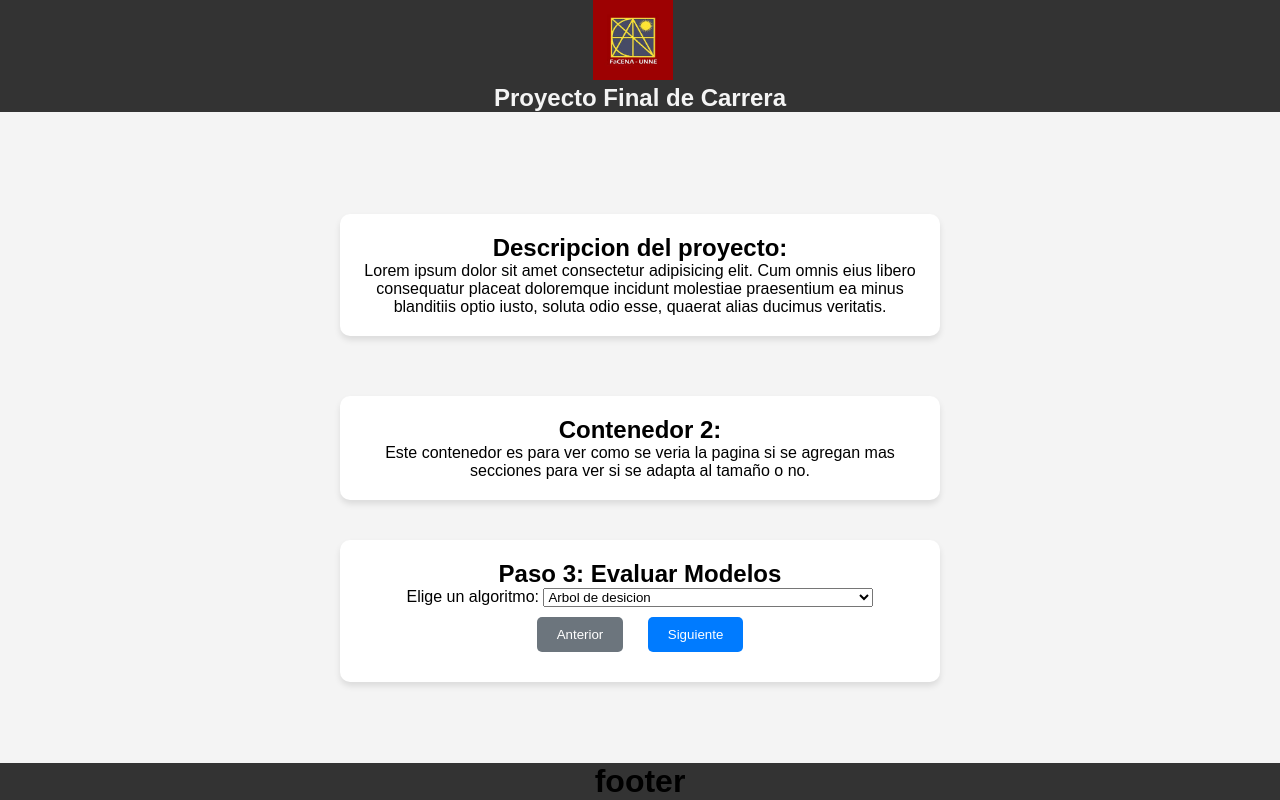
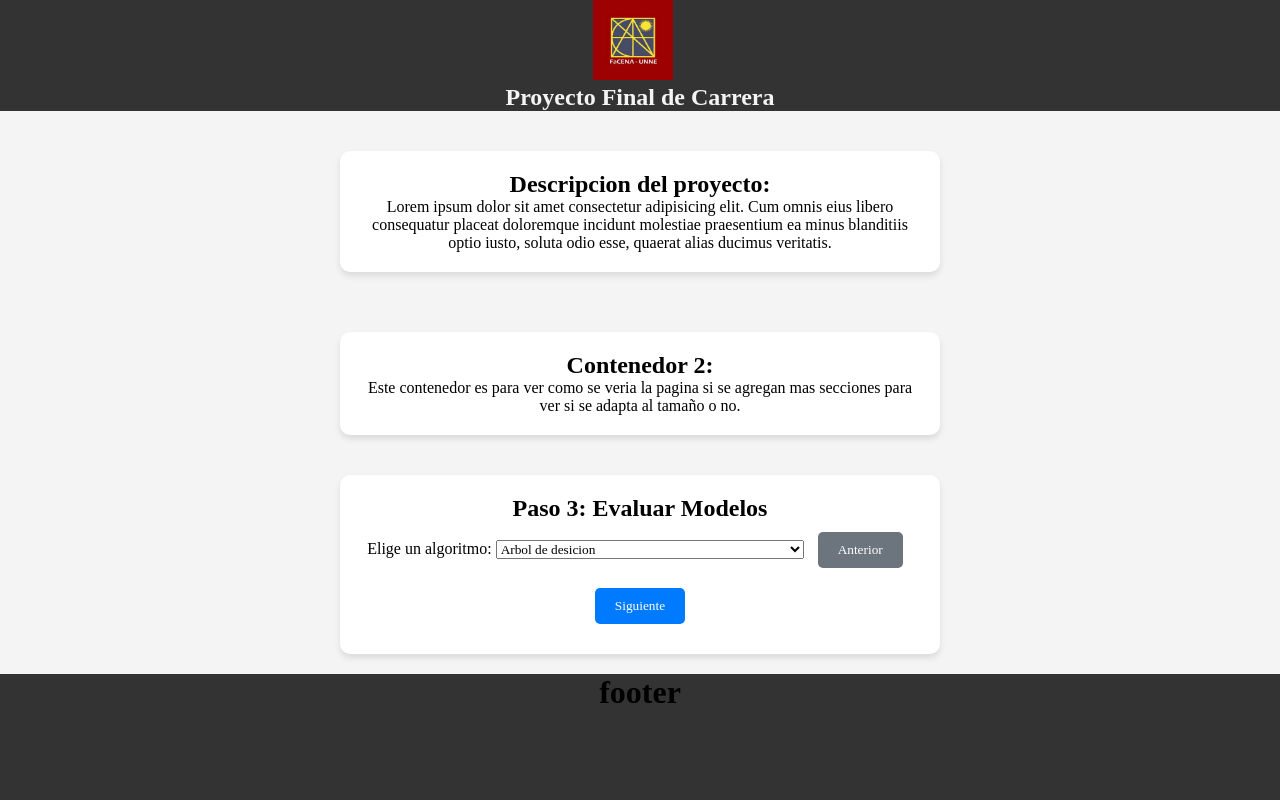
Before and after one commit to agustin-acevedo/Proyecto_final, a Flask app: page / in a window 1280 px wide. Run offline with Flask 3, Linux system fonts and the light colour scheme.

Commit message:
Cambios en el diseño

```diff
--- a/static/style2.css
+++ b/static/style2.css
@@ -1,74 +1,109 @@
+  @font-face {
+      font-family: Roboto-regular;
+      src: gx-file(roboto-regular);
+  }
+
+
+  *::before {
+      box-sizing: border-box;
+  }
+
+  *::after {
+      box-sizing: border-box;
+  }
+
   * {
+      box-sizing: border-box !important;
       margin: 0;
       padding: 0;
-    box-sizing: border-box; /* Incluye padding y border en el tamaño total */
+      font-family: Roboto-regular !important;
   }
 
-  /* Asegura que el cuerpo ocupe toda la pantalla */
-html, body {
-    height: 100%; /* Hace que el html y el body cubran toda la altura del viewport */
-    width: 100%; /* Asegura que ocupen todo el ancho */
-    font-family: Arial, sans-serif;
-  }
+
+
   /* General */
-body {
-    margin: 0; /* Elimina el margen predeterminado */
+  html,body {
+    height: 100%;
+    width: 100%;
+      margin: 0;
+      /* Elimina el margen predeterminado */
       font-family: Arial, sans-serif;
       display: flex;
       flex-direction: column;
-    align-items: center; /* Centra horizontalmente */
+      align-items: center;
+      /* Centra horizontalmente */
       background-color: #f4f4f4;
   }
 
   /* Header */
   header {
-    width: 100%; /* Ocupa todo el ancho */
+      width: 100%;
+      /* Ocupa todo el ancho */
 
       text-align: center;
-    background-color:  #333;
+      background-color: #333;
 
   }
 
   main {
-    display: flex; /* Activa Flexbox */
+      display: flex;
+      /* Activa Flexbox */
       /*flex-direction: column;*/
-    align-items: center; /* Centra verticalmente */
+      align-items: center;
+      /* Centra verticalmente */
       /* justify-content: center; */
-    height: 100%; /* Hace que el <main> ocupe toda la altura de la ventana */
-    width: 100%; /* Asegura que el <main> ocupe todo el ancho */
+      height: 100%;
+      /* Hace que el <main> ocupe toda la altura de la ventana */
+      width: 100%;
+      /* Asegura que el <main> ocupe todo el ancho */
       /* background-color: #f9f9f9; /* Fondo opcional */
       text-align: center;
   }
 
 
   .contenedor {
-    background-color: white;   /* Fondo blanco */
-    padding: 20px;             /* Márgenes internos */
-    border-radius: 10px;       /* Esquinas redondeadas */
-    box-shadow: 0 4px 6px rgba(0, 0, 0, 0.1); /* Sombra ligera */
-    width: 80%;                /* Ancho relativo al viewport */
-    max-width: 600px;          /* Ancho máximo */
-    text-align: center;        /* Centra el texto dentro del contenedor */
+      background-color: white;
+      /* Fondo blanco */
+      padding: 20px;
+      /* Márgenes internos */
+      border-radius: 10px;
+      /* Esquinas redondeadas */
+      box-shadow: 0 4px 6px rgba(0, 0, 0, 0.1);
+      /* Sombra ligera */
+      width: 80%;
+      /* Ancho relativo al viewport */
+      max-width: 600px;
+      /* Ancho máximo */
+      text-align: center;
+      /* Centra el texto dentro del contenedor */
   }
 
- footer{
-    width: 100%; /* Ocupa todo el ancho */
+  footer {
+      width: 100%;
+      height: 100%;
+      /* Ocupa todo el ancho */
       text-align: center;
-    background-color:  #333;
+      background-color: #333;
   }
 
   /* Imagen del Logo */
   .logo {
-    width: 80px;                    /* Tamaño del logo */
-    height: 80px;                   /* Tamaño del logo */
-    margin-right: 15px;             /* Espacio entre la imagen y el título */
+      width: 80px;
+      /* Tamaño del logo */
+      height: 80px;
+      /* Tamaño del logo */
+      margin-right: 15px;
+      /* Espacio entre la imagen y el título */
   }
 
   /* Título del Header */
   .titulo-header {
-    flex: 1;                        /* Ocupa el espacio restante */
-    text-align: center;             /* Centra el texto del título */
-    font-size: 1.5rem;              /* Tamaño del texto */
+      flex: 1;
+      /* Ocupa el espacio restante */
+      text-align: center;
+      /* Centra el texto del título */
+      font-size: 1.5rem;
+      /* Tamaño del texto */
       color: #f4f4f4;
   }
 
@@ -111,18 +146,22 @@ button:hover {
       opacity: 0.9;
   }
 
-.contenedorGeneral{
+  .contenedorGeneral {
       display: flex;
-    flex-direction: column; /* Coloca los contenedores uno debajo del otro */
-    gap: 20px; /* Espaciado entre contenedores */
-    width: 80%; /* Ancho del contenedor general */
+      flex-direction: column;
+      /* Coloca los contenedores uno debajo del otro */
+      gap: 20px;
+      /* Espaciado entre contenedores */
+      width: 100%;
+      /* Ancho del contenedor general */
       max-width: 1200px;
       margin: 0 auto;
       /* border: 2px solid #ddd; /* Opcional: Bordes */
-    padding: 20px; /* Opcional: Espaciado interno */
+      padding: 20px;
+      /* Opcional: Espaciado interno */
       /* background-color: #f9f9f9; */
       align-items: center;
-    height: auto;
+      height: 100%;
   }
 
   .loading-overlay {
```
Also changed, not shown: other parts of static/style2.css (+41 -2 lines). Lines whose indentation alone changed are shown as unchanged.
